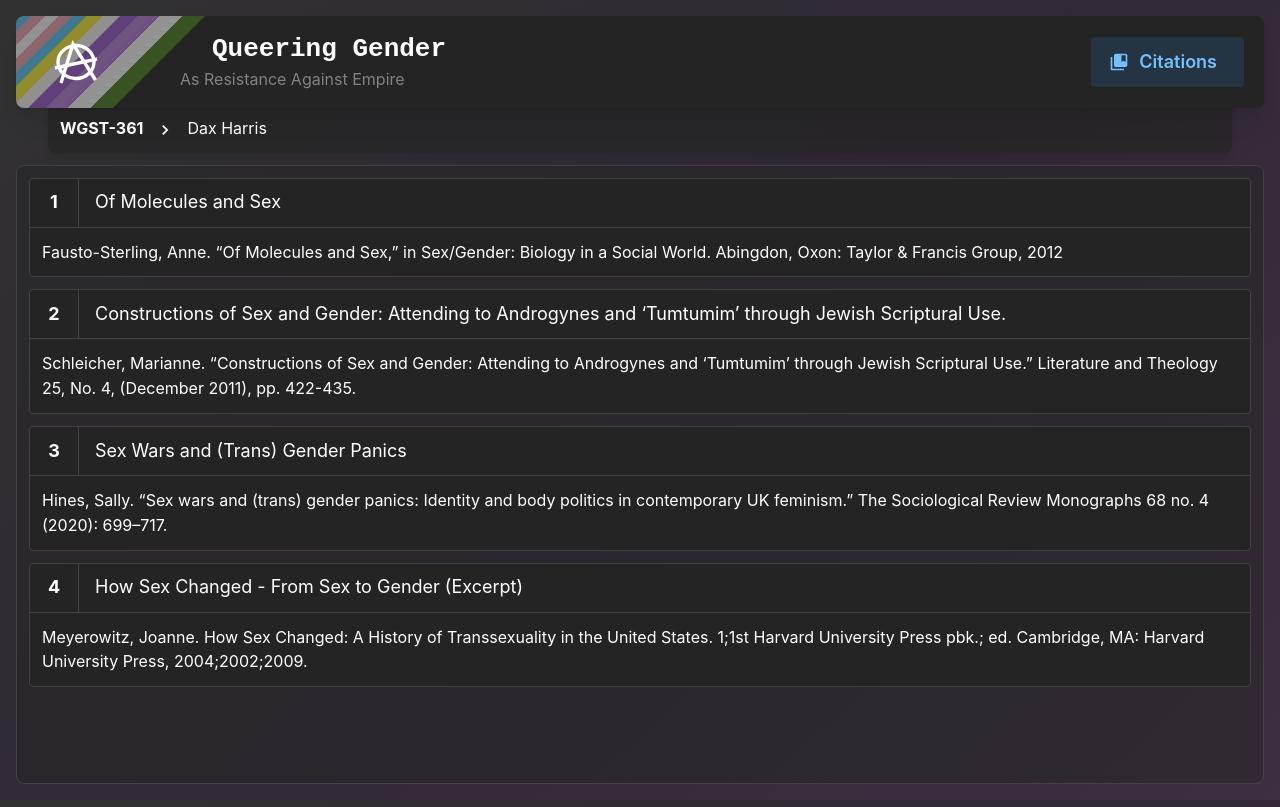
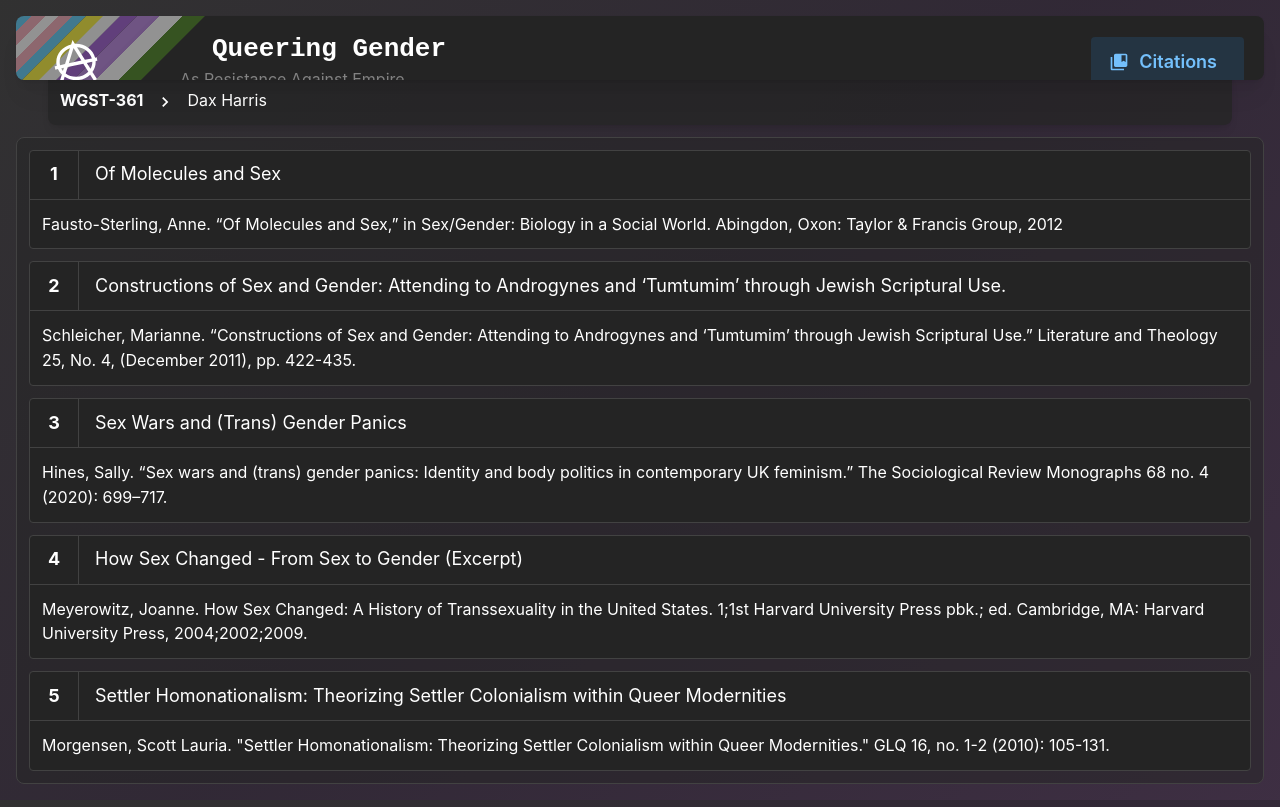
Before and after one commit to dax-dot-gay/WGST-361-Final, a React (Vite) app in the folder wgst-361-proj/: page /citations in a window 1280 px wide. Built offline with nearby package versions, Linux system fonts and the light colour scheme.

Commit message:
more wip

```diff
--- a/wgst-361-proj/src/CitationPanel.tsx
+++ b/wgst-361-proj/src/CitationPanel.tsx
@@ -28,6 +28,14 @@ export function CitationPanel() {
                 Meyerowitz, Joanne. How Sex Changed: A History of Transsexuality in the United States. 1;1st Harvard University
                 Press pbk.; ed. Cambridge, MA: Harvard University Press, 2004;2002;2009.
             </Citation>
+            <Citation
+                citeKey={5}
+                title="Settler Homonationalism: Theorizing Settler Colonialism within Queer Modernities"
+                url="/assets/sources/settler_colonialism_queer_modernity.pdf"
+            >
+                Morgensen, Scott Lauria. "Settler Homonationalism: Theorizing Settler Colonialism within Queer Modernities." GLQ
+                16, no. 1-2 (2010): 105-131.
+            </Citation>
         </Stack>
     );
 }
--- a/wgst-361-proj/src/slides/Slide2.tsx
+++ b/wgst-361-proj/src/slides/Slide2.tsx
@@ -1,5 +1,10 @@
+import { Title } from "@mantine/core";
 import { Slide } from "./Slide";
 
 export function Slide2() {
-    return <Slide name="slide-2" next="slide-3" title="Gender/Sexual Normativity as a Facet of Colonialism"></Slide>;
+    return (
+        <Slide name="slide-2" next="slide-3" title="Gender/Sexual Normativity as a Facet of Colonialism">
+            <Title order={3}>Assimilation of Identity</Title>
+        </Slide>
+    );
 }
```
Also changed, not shown: 1 other file (tests, documents, lock files or other folders).
